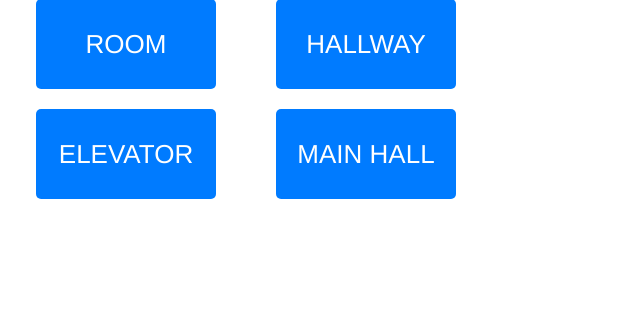
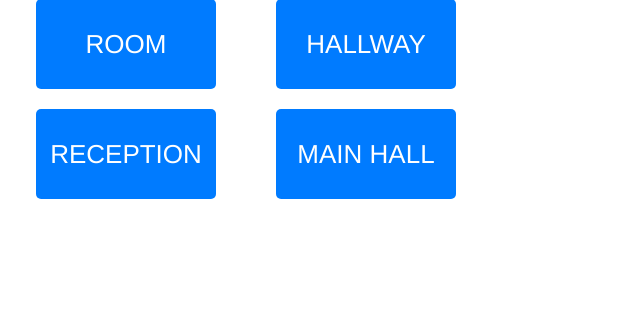
Before and after one commit to STOGOVEGOR/BartoGold, a Django app: page /housekeep/roomcleaning/ in a window 1280 px wide. Shown: the part 178-510 px from the top of the page, without its empty margins (0-640 px from the left). Run offline with Django 5.2, Linux system fonts and the light colour scheme; parts of the project's set-up code (start-up, migrations or seed data) failed here and were passed over.

Commit message:
new cleaning module

```diff
--- a/eventtrack/templates/roomcleaning.html
+++ b/eventtrack/templates/roomcleaning.html
@@ -17,7 +17,7 @@
     <div class="container">
         <a href="{% url 'roomcleaning_add' %}" class="big-button">ROOM</a>
         <a href="{% url 'roomcleaning_add' %}" class="big-button">HALLWAY</a>
-        <a href="{% url 'roomcleaning_add' %}" class="big-button">ELEVATOR</a>
+        <a href="{% url 'roomcleaning_add' %}" class="big-button">RECEPTION</a>
         <a href="{% url 'roomcleaning_add' %}" class="big-button">MAIN HALL</a>
     </div>
 
```
Also changed, not shown: ReadMe.md.
